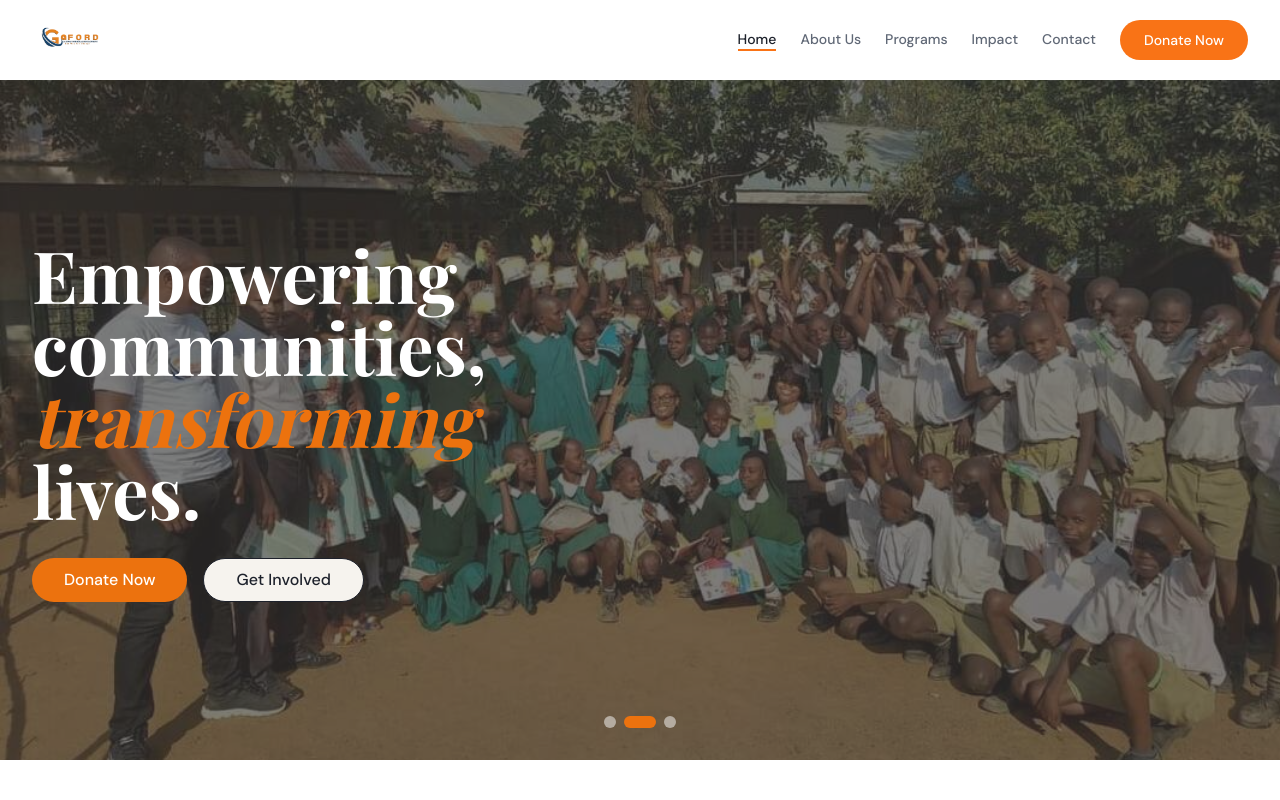
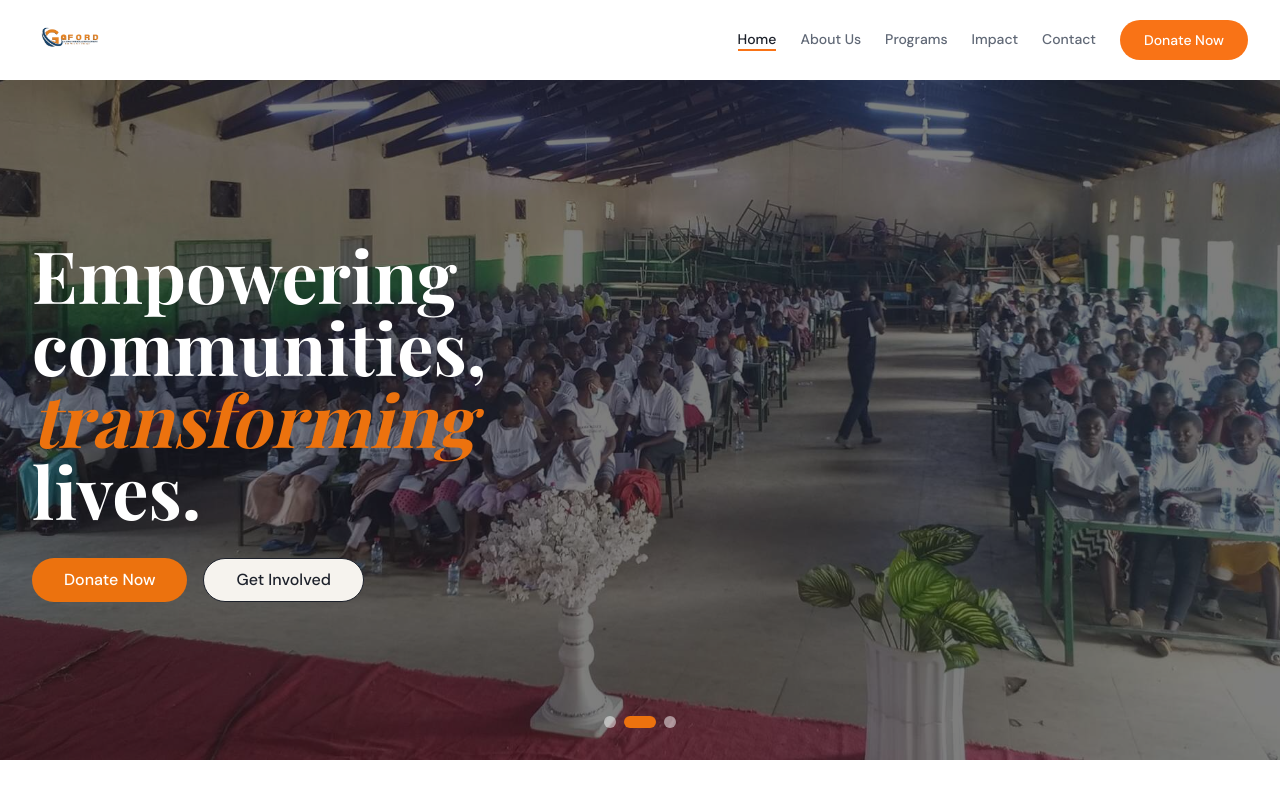
Before and after one commit to JosephOkumu/Gaford, a React (Vite) app in the folder frontend/: page / in a window 1280 px wide. Shown: the top 800 px of the page. Built offline with nearby package versions, Linux system fonts and the light colour scheme; the HTML template or start-up script is replaced by a standard one; a web font is replaced by a local one.

Commit message:
chore: chkange the hero section carousel to slide images

```diff
--- a/frontend/src/components/HeroSection.tsx
+++ b/frontend/src/components/HeroSection.tsx
@@ -27,20 +27,23 @@ const HeroSection = () => {
   return (
     <section className="bg-background min-h-[85vh] flex items-center overflow-hidden relative">
       <div className="absolute inset-0 z-0">
-        <AnimatePresence mode="wait">
+        <AnimatePresence initial={false}>
           <motion.div
             key={currentImageIndex}
-            initial={{ opacity: 0 }}
-            animate={{ opacity: 1 }}
-            exit={{ opacity: 0 }}
-            transition={{ duration: 1.5, ease: "easeInOut" }}
+            initial={{ x: "100%", opacity: 0 }}
+            animate={{ x: 0, opacity: 1 }}
+            exit={{ x: "-100%", opacity: 0 }}
+            transition={{
+              x: { type: "spring", stiffness: 300, damping: 30 },
+              opacity: { duration: 0.8 }
+            }}
             className="absolute inset-0 bg-cover bg-center"
             style={{
               backgroundImage: `url('${images[currentImageIndex]}')`,
             }}
           />
         </AnimatePresence>
-        <div className="absolute inset-0 bg-black opacity-50"></div>
+        <div className="absolute inset-0 bg-black opacity-50 z-10"></div>
       </div>
 
       <div className="absolute bottom-8 left-1/2 -translate-x-1/2 z-20 flex gap-2">
```
